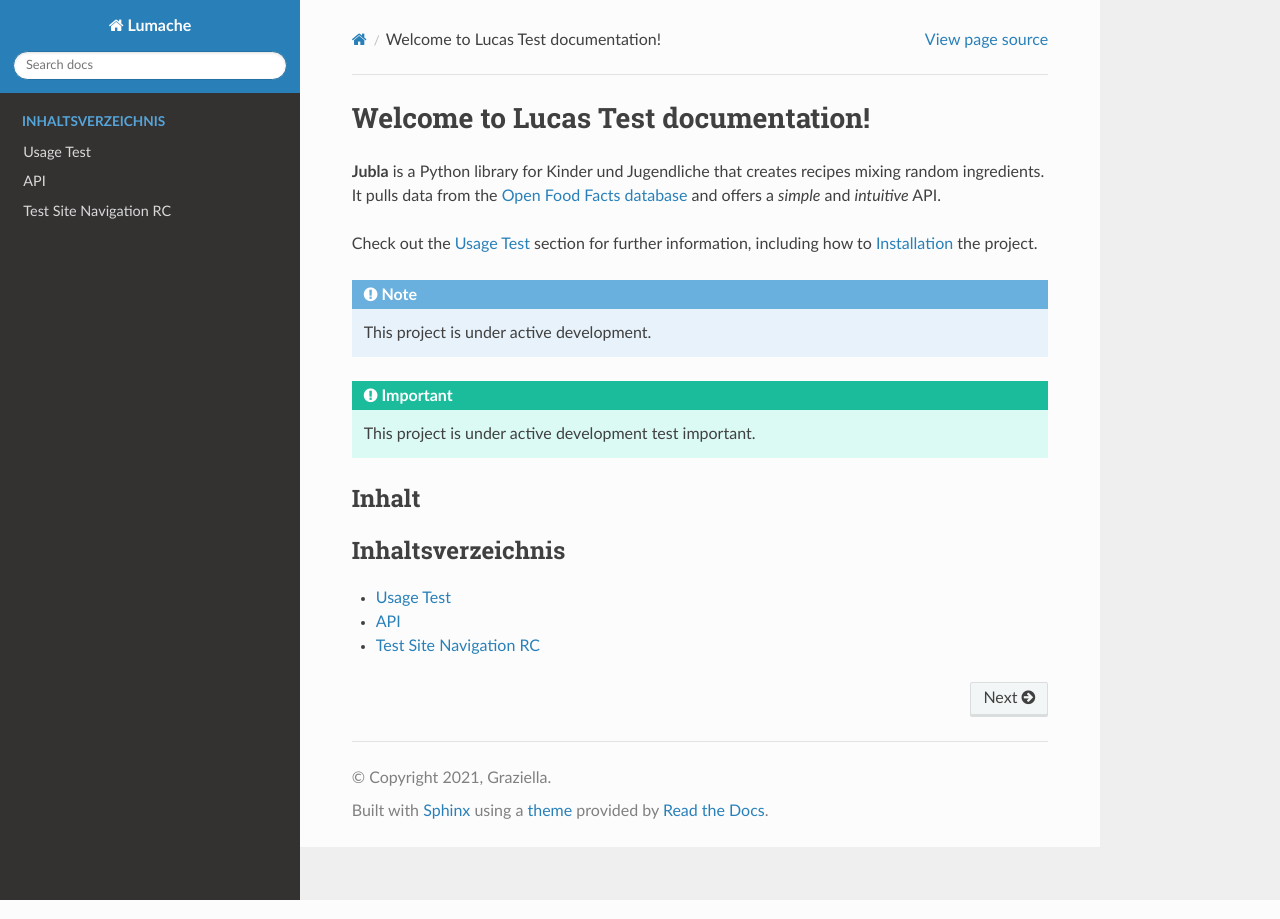
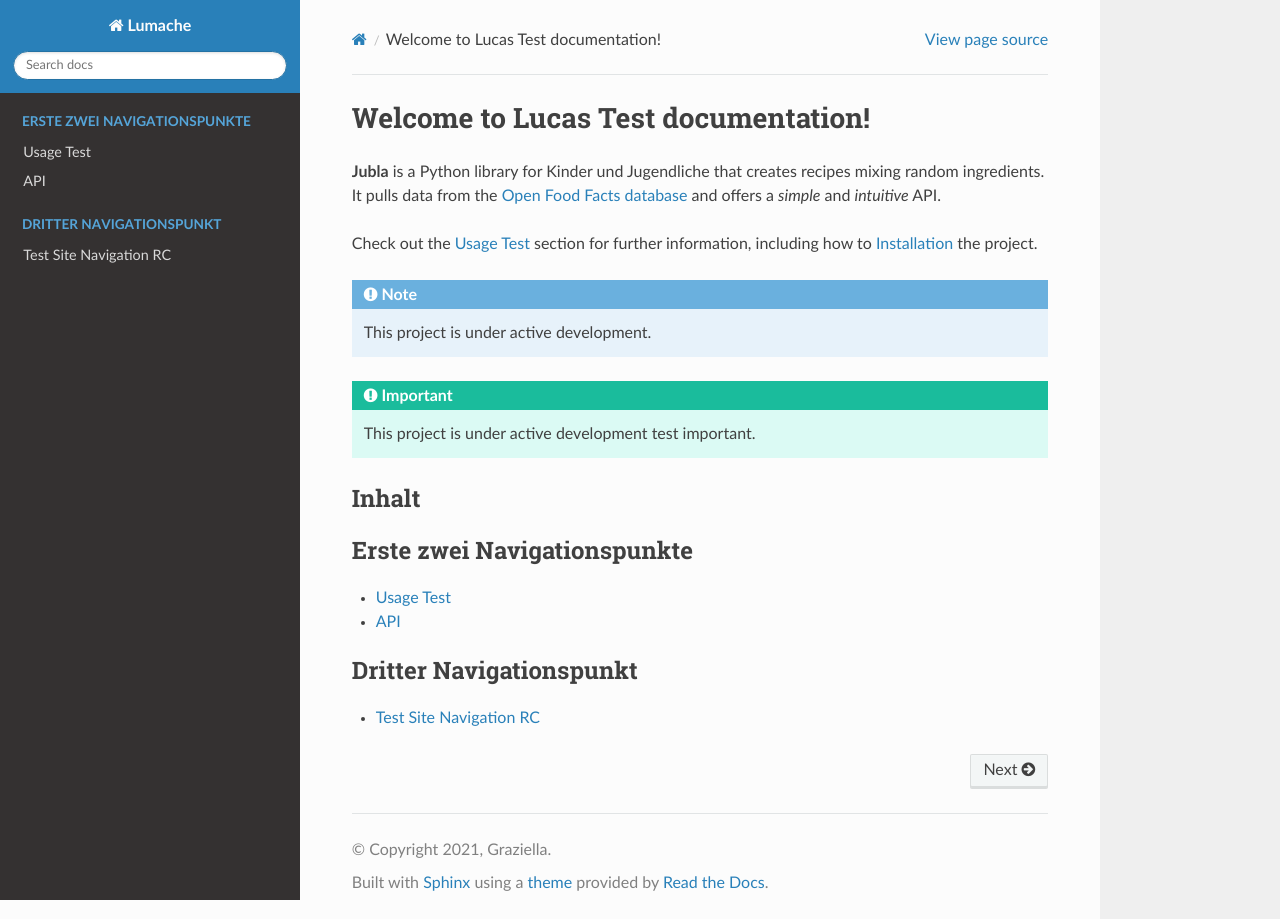
Before and after one commit to robinjubla/handbuch-test-readthedocs-repository-duplikat, a Sphinx documentation site: the page built from docs/source/index.rst, in a window 1280 px wide. Built offline with Sphinx 7.4.7 and the Read the Docs theme 3.1.0, drawn with Linux system fonts in a browser that asks for light colours.

Commit message:
Update index.rst

```diff
--- a/docs/source/index.rst
+++ b/docs/source/index.rst
@@ -22,8 +22,13 @@ how to :ref:`installation` the project.
 
 .. toctree::
    :maxdepth: 1
-   :caption: Inhaltsverzeichnis
+   :caption: Erste zwei Navigationspunkte
 
    usage
    api
+
+.. toctree::
+   :maxdepth: 1
+   :caption: Dritter Navigationspunkt
+
    test
```
